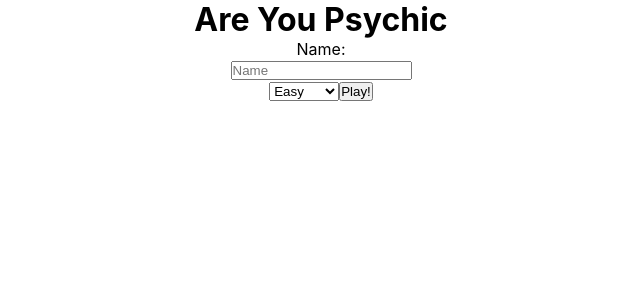
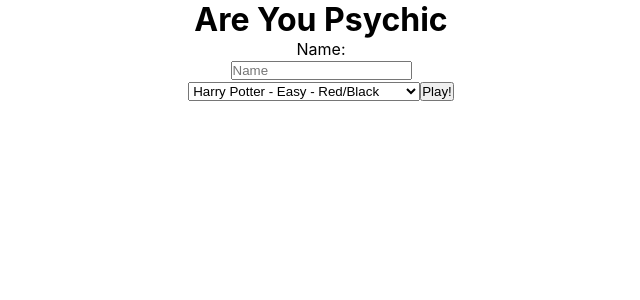
Before and after one commit to LeahWinters/Are-You-Psychic, a React (Create React App) app: page / in a window 1280 px wide. Shown: the top 300 px of the page, without its empty margins (319-959 px from the left). Built offline with nearby package versions, Linux system fonts and the light colour scheme; no server answers.

Commit message:
Add better descriptions to difficulty levels on landing page

```diff
--- a/src/Components/GamePage/GamePage.css
+++ b/src/Components/GamePage/GamePage.css
@@ -50,12 +50,14 @@
 }
 
 .select-color {
+    cursor: pointer;
     width: 18%;
     height: 50%;
     font-size: 1.3em;
 }
 
 .predict-btn {
+    cursor: pointer;
     width: 14%;
     height: 50%;
     font-size: 1.2em;
--- a/src/Components/LandingPage/LandingPage.css
+++ b/src/Components/LandingPage/LandingPage.css
@@ -0,0 +1,32 @@
+.landing-page {
+    height: 100vh;
+    width: 100vw;
+}
+
+h1 {
+
+}
+
+.set-game-up-form {
+
+}
+
+.name-input-holder {
+
+}
+
+.name-label {
+
+}
+
+.name-input {
+
+}
+
+.select-diff {
+
+}
+
+.play-btn {
+    cursor: pointer;
+}
--- a/src/Components/LandingPage/LandingPage.js
+++ b/src/Components/LandingPage/LandingPage.js
@@ -46,10 +46,11 @@ class LandingPage extends Component {
             name="difficulty"
             value={this.state.difficulty}
             onChange={this.handleChange}
+            className="select-diff"
           >
-            <option value="Easy">Easy</option>
-            <option value="Medium">Medium</option>
-            <option value="Hard">Hard</option>
+            <option value="Harry Potter">Harry Potter - Easy - Red/Black</option>
+            <option value="The Magicians">The Magicians - Medium - Suits</option>
+            <option value="Hard">HP Love Craft - Hard - Exact Match</option>
           </select>
           <Link to={`/game-page`}>
             <button
```
